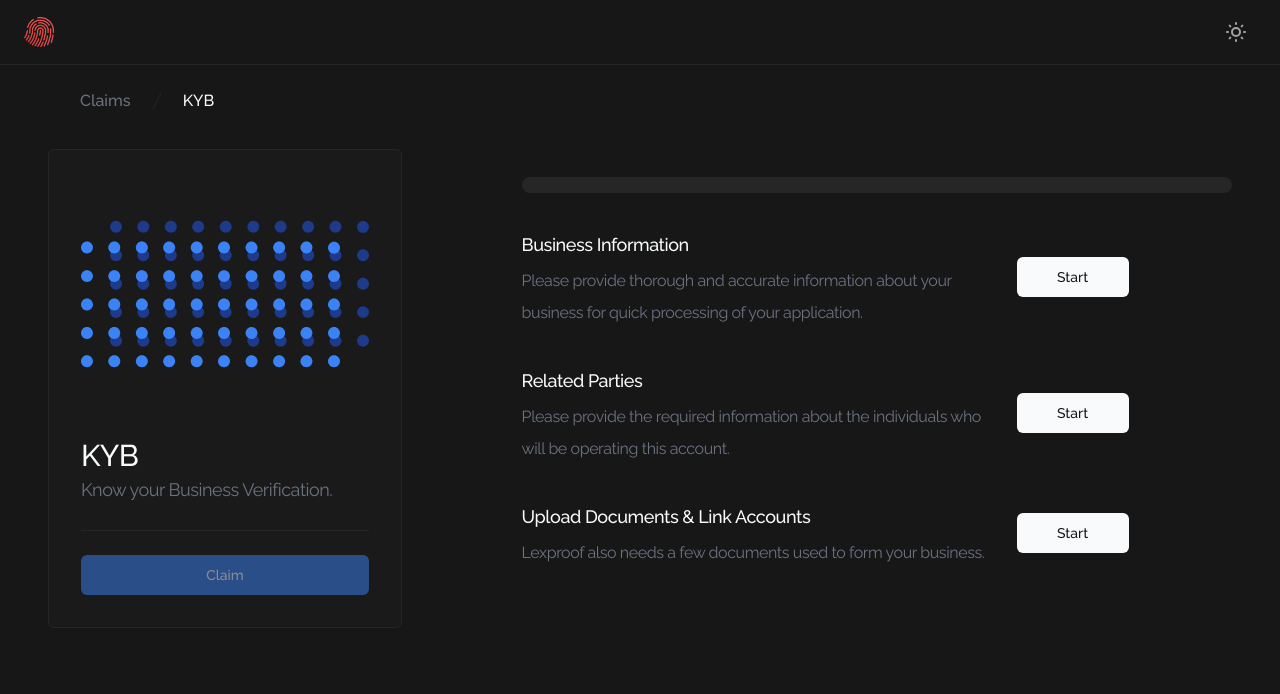
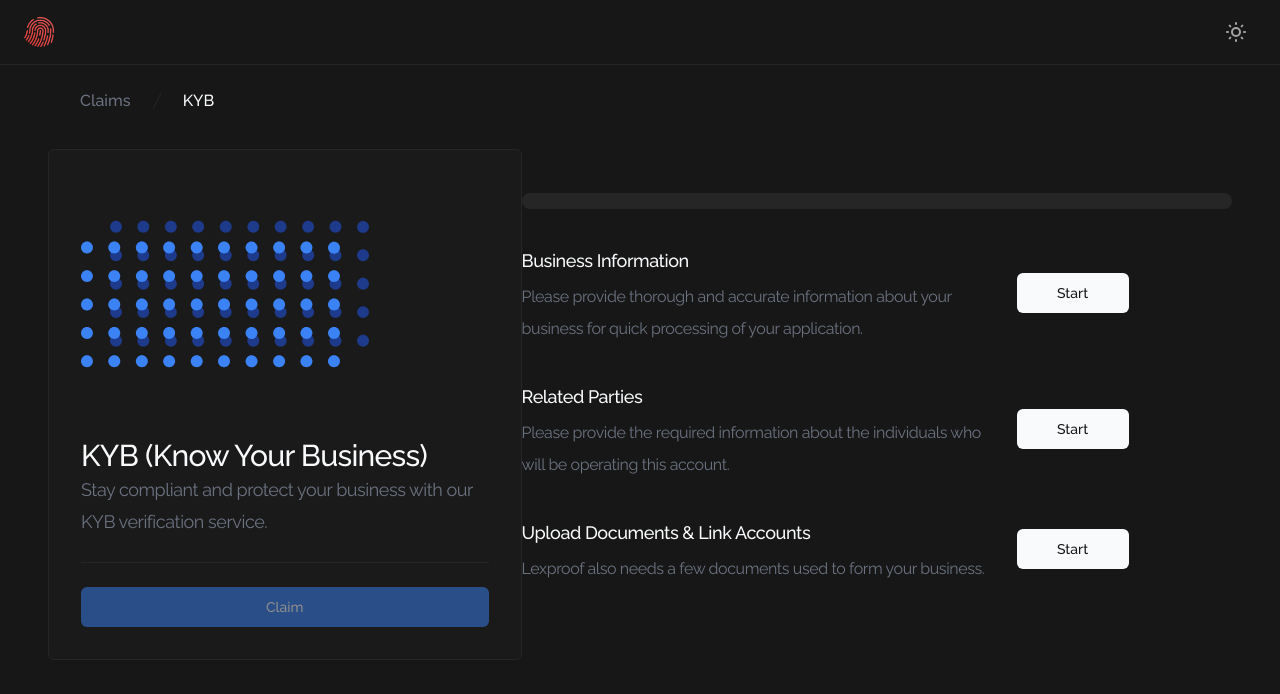
Before and after one commit to Lexproof/app, a Next.js app: page /claims/1 in a window 1280 px wide. Shown: the top 694 px of the page. Built offline with nearby package versions, Linux system fonts and the light colour scheme.

Commit message:
update copy

```diff
--- a/components/claim-card.tsx
+++ b/components/claim-card.tsx
@@ -54,10 +54,11 @@
             </h2>
             <div className='flex flex-col'>
               <h2 className='text-3xl font-medium tracking-tight text-neutral-900 dark:text-slate-50 sm:text-3xl'>
-                KYB
+                KYB (Know Your Business)
               </h2>
               <p className='font-regular text-lg leading-8 tracking-tight text-gray-500'>
-                Know your Business Verification.
+                Stay compliant and protect your business with our KYB
+                verification service.
               </p>
             </div>
             <div className='mt-6 border-t border-neutral-800 pt-6'>
--- a/components/claim-show.tsx
+++ b/components/claim-show.tsx
@@ -89,10 +89,11 @@
                 </h2>
                 <div className='flex flex-col'>
                   <h2 className='text-3xl font-medium tracking-tight text-neutral-900 dark:text-slate-50 sm:text-3xl'>
-                    KYB
+                    KYB (Know Your Business)
                   </h2>
                   <p className='font-regular text-lg leading-8 tracking-tight text-gray-500'>
-                    Know your Business Verification.
+                    Stay compliant and protect your business with our KYB
+                    verification service.
                   </p>
                 </div>
                 <div className='mt-6 border-t border-neutral-300 pt-6 dark:border-neutral-800'>
```
